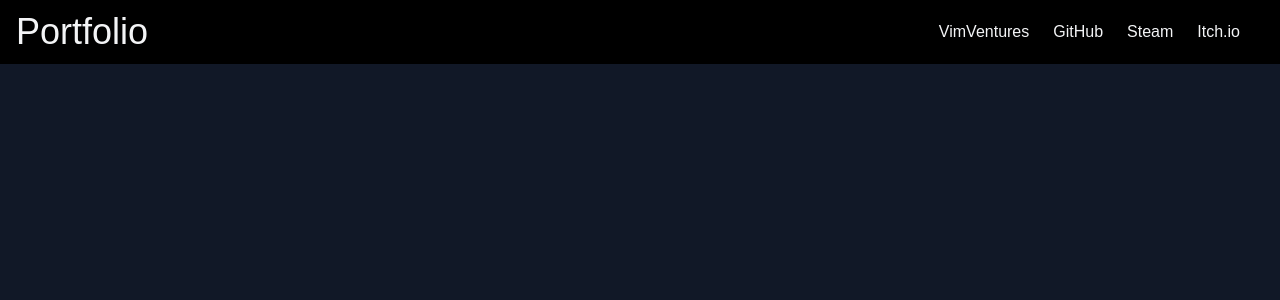
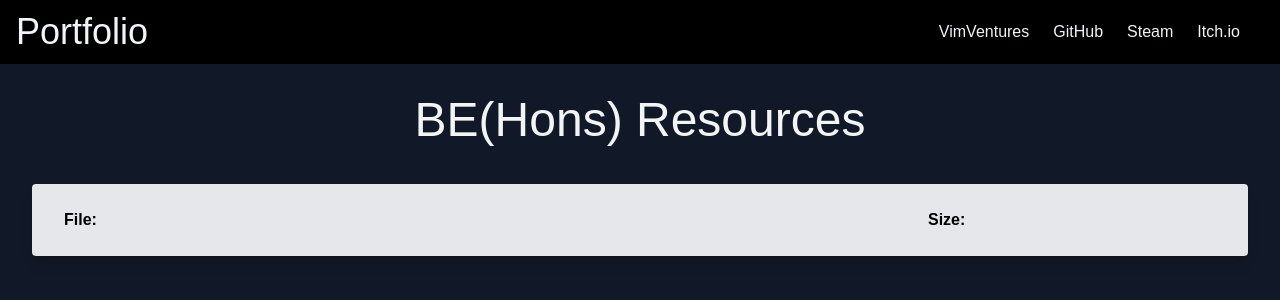
Before and after one commit to Ofthemasses/portfolio-website, a Vue app: page /#/uni in a window 1280 px wide. Shown: the top 300 px of the page. Built offline with nearby package versions, Linux system fonts and the light colour scheme; a web font is replaced by a local one.

Commit message:
Implemented Uni file page

```diff
--- /dev/null
+++ b/src/components/Uni.vue
@@ -0,0 +1,30 @@
+<template>
+  <div class="relative flex justify-center items-center">
+    <h1 class="max-md:text-3xl text-5xl mt-8 mb-2 text-gray-100">BE(Hons) Resources</h1>
+  </div>
+  <div class="bg-gray-200 m-8 max-w rounded shadow-lg py-2">
+    <div class="px-8 py-4 grid grid-cols-4">
+      <h4 class="font-semibold col-span-3">File:</h4><h4 class="font-semibold col-span-1">Size:</h4>
+    </div>
+    <div v-for="(file, index) in files" :key="index">
+      <a :href="file.url" download>
+        <div class="hover:bg-gray-300 hover:rounded px-8 py-4 grid grid-cols-4 border-t-2 border-gray-300">
+          <h4 class="text-xs md:text-base col-span-3">{{ file.name }}</h4>
+          <h4 class="text-xs md:text-base col-span-1">{{ file.size }}</h4>
+        </div>
+      </a>
+    </div>
+  </div>
+</template>
+
+<script>
+  import uniFileManifest from '../manifests/uniFileManifest.json';
+
+  export default {
+    data() {
+      return {
+        files: uniFileManifest
+      }
+    },
+  }
+</script>
--- a/src/components/VimVentures.vue
+++ b/src/components/VimVentures.vue
@@ -22,7 +22,7 @@
         <p class="pt-2 pr-8">The VimVentures repository hosted on GitHub.</p>
       </div>
     </a>
-    <a href="uni">
+    <a href="/#/uni">
       <div class="bg-gray-900 max-w-md rounded overflow-hidden shadow-lg shadow-gray-800 p-4 h-64">
         <h2 class="text-lg font-extrabold">BE(Hons) Resources</h2>
         <p class="pt-2 pr-8">VimVentures is also my for my honours level engineering project, resources and files are openly accessable.</p>
--- a/src/main.ts
+++ b/src/main.ts
@@ -5,6 +5,7 @@ import Projects from "./components/Projects.vue";
 import Home from "./components/Home.vue";
 import VimVentures from "./components/VimVentures.vue";
 import Markdown from "./components/Markdown.vue";
+import Uni from "./components/Uni.vue";
 import './style.css';
 
 const router = createRouter({
@@ -22,6 +23,7 @@ const router = createRouter({
         }},
         { path: '/vim-ventures/', name: 'VimVentures', component: VimVentures},
         { path: '/markdown/:markdownPath', name: 'Markdown', component: Markdown},
+        { path: '/uni/', name: 'Uni', component: Uni},
         { path: '/', name: 'Home', component: Home}
     ]
 });
```
Also changed, not shown: 1 other file (tests, documents, lock files or other folders).
